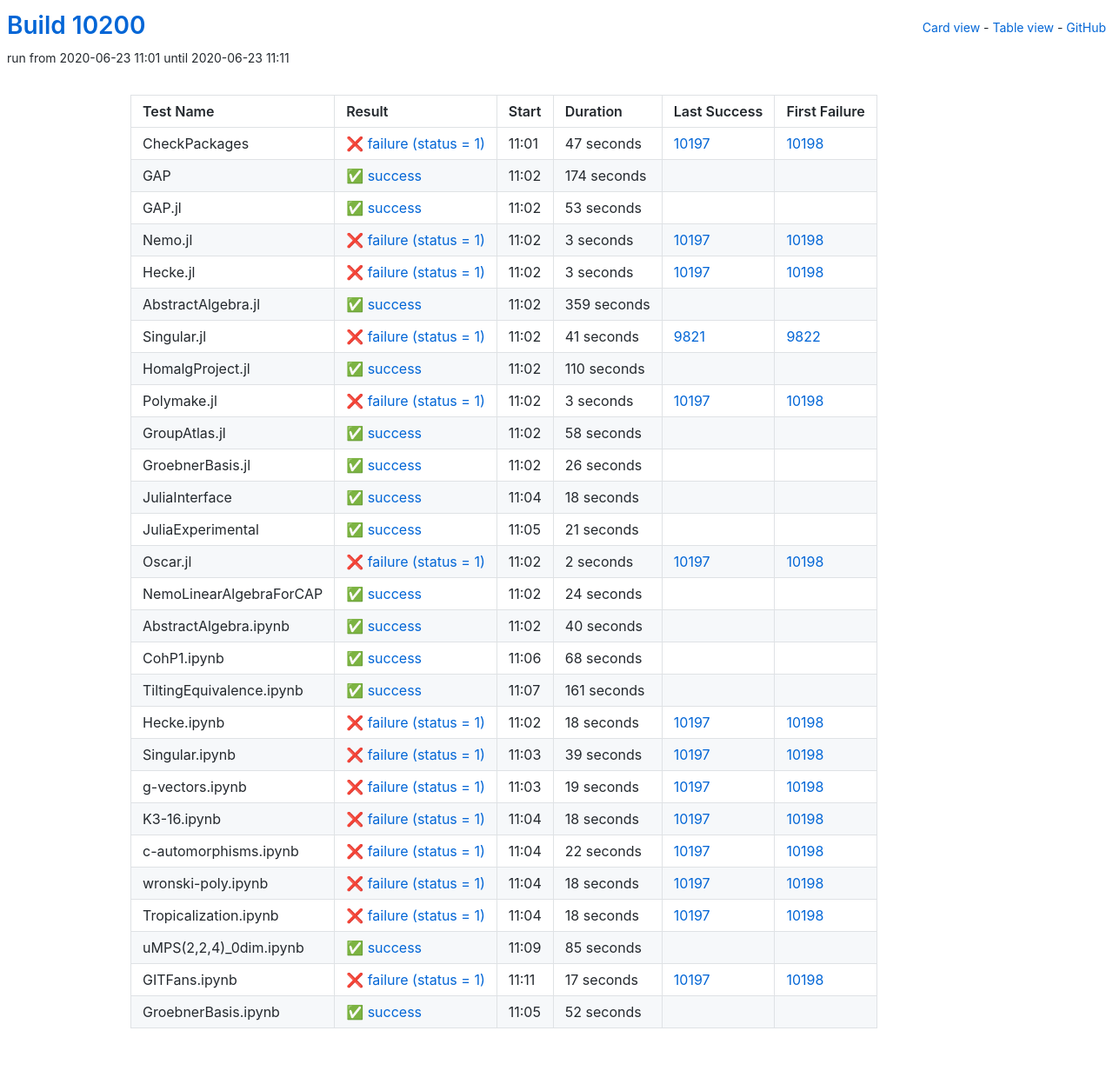
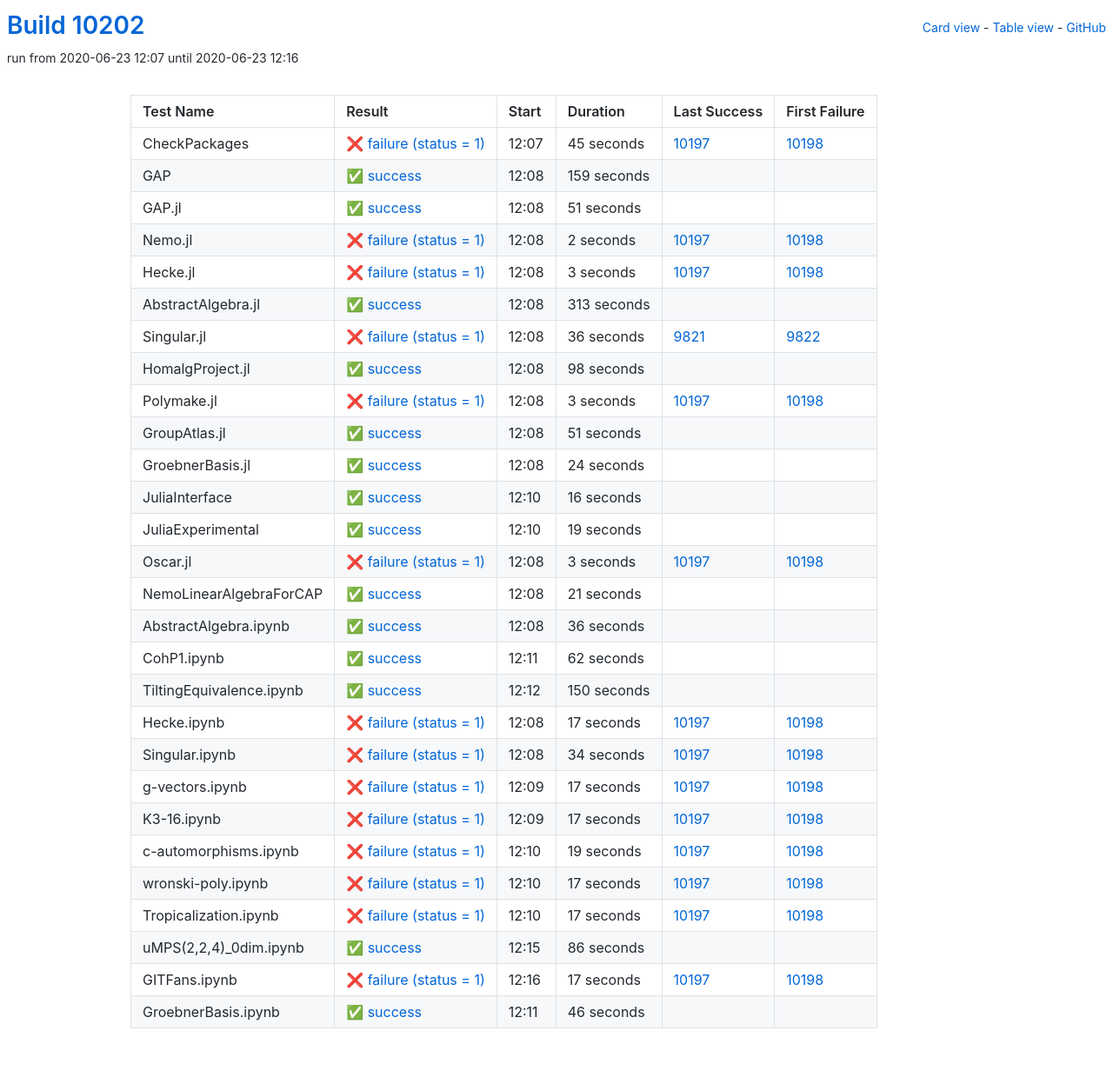
Before and after one commit to oscar-system/oscar-ci-status, a Jekyll site: the page built from table.html, in a window 1280 px wide. Shown: the whole page at 87% size. Built offline with Jekyll 4.4.1, drawn with Linux system fonts in a browser that asks for light colours.

Commit message:
Build #10202

```diff
--- a/_data/ci.yml
+++ b/_data/ci.yml
@@ -1,6 +1,6 @@
 ---
-build: 10200
-build_url: https://oscarci.mathematik.uni-kl.de/job/oscar/10200/
+build: 10202
+build_url: https://oscarci.mathematik.uni-kl.de/job/oscar/10202/
 job: oscar
 organization: oscar-system
 repo: oscar-ci-status
@@ -8,56 +8,56 @@
 tests:
 - name: CheckPackages
   id: checkpackages
-  log: https://oscarci.mathematik.uni-kl.de/job/oscar/10200/artifact/logs/build-10200/CheckPackages.log
-  start: 2020-06-23 11:01
+  log: https://oscarci.mathematik.uni-kl.de/job/oscar/10202/artifact/logs/build-10202/CheckPackages.log
+  start: 2020-06-23 12:07
   success: false
   exitcode: 1
   status: failure
-  duration: 47
+  duration: 45
   last_success: 10197
   last_success_url: https://oscarci.mathematik.uni-kl.de/job/oscar/10197/
   first_failure: 10198
   first_failure_url: https://oscarci.mathematik.uni-kl.de/job/oscar/10198/
 - name: GAP
   id: gap
-  log: https://oscarci.mathematik.uni-kl.de/job/oscar/10200/artifact/logs/build-10200/GAP.log
-  start: 2020-06-23 11:02
+  log: https://oscarci.mathematik.uni-kl.de/job/oscar/10202/artifact/logs/build-10202/GAP.log
+  start: 2020-06-23 12:08
   success: true
   exitcode: 0
   status: success
-  duration: 174
+  duration: 159
   last_success: false
   last_success_url:
   first_failure: false
   first_failure_url:
 - name: GAP.jl
   id: gap-jl
-  log: https://oscarci.mathematik.uni-kl.de/job/oscar/10200/artifact/logs/build-10200/GAP.jl.log
-  start: 2020-06-23 11:02
+  log: https://oscarci.mathematik.uni-kl.de/job/oscar/10202/artifact/logs/build-10202/GAP.jl.log
+  start: 2020-06-23 12:08
   success: true
   exitcode: 0
   status: success
-  duration: 53
+  duration: 51
   last_success: false
   last_success_url:
   first_failure: false
   first_failure_url:
 - name: Nemo.jl
   id: nemo-jl
-  log: https://oscarci.mathematik.uni-kl.de/job/oscar/10200/artifact/logs/build-10200/Nemo.jl.log
-  start: 2020-06-23 11:02
+  log: https://oscarci.mathematik.uni-kl.de/job/oscar/10202/artifact/logs/build-10202/Nemo.jl.log
+  start: 2020-06-23 12:08
   success: false
   exitcode: 1
   status: failure
-  duration: 3
+  duration: 2
   last_success: 10197
   last_success_url: https://oscarci.mathematik.uni-kl.de/job/oscar/10197/
   first_failure: 10198
   first_failure_url: https://oscarci.mathematik.uni-kl.de/job/oscar/10198/
 - name: Hecke.jl
   id: hecke-jl
-  log: https://oscarci.mathematik.uni-kl.de/job/oscar/10200/artifact/logs/build-10200/Hecke.jl.log
-  start: 2020-06-23 11:02
+  log: https://oscarci.mathematik.uni-kl.de/job/oscar/10202/artifact/logs/build-10202/Hecke.jl.log
+  start: 2020-06-23 12:08
   success: false
   exitcode: 1
   status: failure
@@ -68,44 +68,44 @@
   first_failure_url: https://oscarci.mathematik.uni-kl.de/job/oscar/10198/
 - name: AbstractAlgebra.jl
   id: abstractalgebra-jl
-  log: https://oscarci.mathematik.uni-kl.de/job/oscar/10200/artifact/logs/build-10200/AbstractAlgebra.jl.log
-  start: 2020-06-23 11:02
+  log: https://oscarci.mathematik.uni-kl.de/job/oscar/10202/artifact/logs/build-10202/AbstractAlgebra.jl.log
+  start: 2020-06-23 12:08
   success: true
   exitcode: 0
   status: success
-  duration: 359
+  duration: 313
   last_success: false
   last_success_url:
   first_failure: false
   first_failure_url:
 - name: Singular.jl
   id: singular-jl
-  log: https://oscarci.mathematik.uni-kl.de/job/oscar/10200/artifact/logs/build-10200/Singular.jl.log
-  start: 2020-06-23 11:02
+  log: https://oscarci.mathematik.uni-kl.de/job/oscar/10202/artifact/logs/build-10202/Singular.jl.log
+  start: 2020-06-23 12:08
   success: false
   exitcode: 1
   status: failure
-  duration: 41
+  duration: 36
   last_success: 9821
   last_success_url: https://oscarci.mathematik.uni-kl.de/job/oscar/9821/
   first_failure: 9822
   first_failure_url: https://oscarci.mathematik.uni-kl.de/job/oscar/9822/
 - name: HomalgProject.jl
   id: homalgproject-jl
-  log: https://oscarci.mathematik.uni-kl.de/job/oscar/10200/artifact/logs/build-10200/HomalgProject.jl.log
-  start: 2020-06-23 11:02
+  log: https://oscarci.mathematik.uni-kl.de/job/oscar/10202/artifact/logs/build-10202/HomalgProject.jl.log
+  start: 2020-06-23 12:08
   success: true
   exitcode: 0
   status: success
-  duration: 110
+  duration: 98
   last_success: false
   last_success_url:
   first_failure: false
   first_failure_url:
 - name: Polymake.jl
   id: polymake-jl
-  log: https://oscarci.mathematik.uni-kl.de/job/oscar/10200/artifact/logs/build-10200/Polymake.jl.log
-  start: 2020-06-23 11:02
+  log: https://oscarci.mathematik.uni-kl.de/job/oscar/10202/artifact/logs/build-10202/Polymake.jl.log
+  start: 2020-06-23 12:08
   success: false
   exitcode: 1
   status: failure
@@ -116,44 +116,68 @@
   first_failure_url: https://oscarci.mathematik.uni-kl.de/job/oscar/10198/
 - name: GroupAtlas.jl
   id: groupatlas-jl
-  log: https://oscarci.mathematik.uni-kl.de/job/oscar/10200/artifact/logs/build-10200/GroupAtlas.jl.log
-  start: 2020-06-23 11:02
+  log: https://oscarci.mathematik.uni-kl.de/job/oscar/10202/artifact/logs/build-10202/GroupAtlas.jl.log
+  start: 2020-06-23 12:08
   success: true
   exitcode: 0
   status: success
-  duration: 58
+  duration: 51
   last_success: false
   last_success_url:
   first_failure: false
   first_failure_url:
 - name: GroebnerBasis.jl
   id: groebnerbasis-jl
-  log: https://oscarci.mathematik.uni-kl.de/job/oscar/10200/artifact/logs/build-10200/GroebnerBasis.jl.log
-  start: 2020-06-23 11:02
+  log: https://oscarci.mathematik.uni-kl.de/job/oscar/10202/artifact/logs/build-10202/GroebnerBasis.jl.log
+  start: 2020-06-23 12:08
   success: true
   exitcode: 0
   status: success
-  duration: 26
+  duration: 24
   last_success: false
   last_success_url:
   first_failure: false
   first_failure_url:
 - name: JuliaInterface
   id: juliainterface
-  log: https://oscarci.mathematik.uni-kl.de/job/oscar/10200/artifact/logs/build-10200/JuliaInterface.log
-  start: 2020-06-23 11:04
+  log: https://oscarci.mathematik.uni-kl.de/job/oscar/10202/artifact/logs/build-10202/JuliaInterface.log
+  start: 2020-06-23 12:10
   success: true
   exitcode: 0
   status: success
-  duration: 18
+  duration: 16
   last_success: false
   last_success_url:
   first_failure: false
   first_failure_url:
 - name: JuliaExperimental
   id: juliaexperimental
-  log: https://oscarci.mathematik.uni-kl.de/job/oscar/10200/artifact/logs/build-10200/JuliaExperimental.log
-  start: 2020-06-23 11:05
+  log: https://oscarci.mathematik.uni-kl.de/job/oscar/10202/artifact/logs/build-10202/JuliaExperimental.log
+  start: 2020-06-23 12:10
+  success: true
+  exitcode: 0
+  status: success
+  duration: 19
+  last_success: false
+  last_success_url:
+  first_failure: false
+  first_failure_url:
+- name: Oscar.jl
+  id: oscar-jl
+  log: https://oscarci.mathematik.uni-kl.de/job/oscar/10202/artifact/logs/build-10202/Oscar.jl.log
+  start: 2020-06-23 12:08
+  success: false
+  exitcode: 1
+  status: failure
+  duration: 3
+  last_success: 10197
+  last_success_url: https://oscarci.mathematik.uni-kl.de/job/oscar/10197/
+  first_failure: 10198
+  first_failure_url: https://oscarci.mathematik.uni-kl.de/job/oscar/10198/
+- name: NemoLinearAlgebraForCAP
+  id: nemolinearalgebraforcap
+  log: https://oscarci.mathematik.uni-kl.de/job/oscar/10202/artifact/logs/build-10202/NemoLinearAlgebraForCAP.log
+  start: 2020-06-23 12:08
   success: true
   exitcode: 0
   status: success
@@ -162,94 +186,94 @@
   last_success_url:
   first_failure: false
   first_failure_url:
-- name: Oscar.jl
-  id: oscar-jl
-  log: https://oscarci.mathematik.uni-kl.de/job/oscar/10200/artifact/logs/build-10200/Oscar.jl.log
-  start: 2020-06-23 11:02
-  success: false
-  exitcode: 1
-  status: failure
-  duration: 2
-  last_success: 10197
-  last_success_url: https://oscarci.mathematik.uni-kl.de/job/oscar/10197/
-  first_failure: 10198
-  first_failure_url: https://oscarci.mathematik.uni-kl.de/job/oscar/10198/
-- name: NemoLinearAlgebraForCAP
-  id: nemolinearalgebraforcap
-  log: https://oscarci.mathematik.uni-kl.de/job/oscar/10200/artifact/logs/build-10200/NemoLinearAlgebraForCAP.log
-  start: 2020-06-23 11:02
+- name: AbstractAlgebra.ipynb
+  id: abstractalgebra-ipynb
+  log: https://oscarci.mathematik.uni-kl.de/job/oscar/10202/artifact/logs/build-10202/AbstractAlgebra.ipynb.log
+  start: 2020-06-23 12:08
   success: true
   exitcode: 0
   status: success
-  duration: 24
-  last_success: false
-  last_success_url:
-  first_failure: false
-  first_failure_url:
-- name: AbstractAlgebra.ipynb
-  id: abstractalgebra-ipynb
-  log: https://oscarci.mathematik.uni-kl.de/job/oscar/10200/artifact/logs/build-10200/AbstractAlgebra.ipynb.log
-  start: 2020-06-23 11:02
-  success: true
-  exitcode: 0
-  status: success
-  duration: 40
+  duration: 36
   last_success: false
   last_success_url:
   first_failure: false
   first_failure_url:
 - name: CohP1.ipynb
   id: cohp1-ipynb
-  log: https://oscarci.mathematik.uni-kl.de/job/oscar/10200/artifact/logs/build-10200/CohP1.ipynb.log
-  start: 2020-06-23 11:06
+  log: https://oscarci.mathematik.uni-kl.de/job/oscar/10202/artifact/logs/build-10202/CohP1.ipynb.log
+  start: 2020-06-23 12:11
   success: true
   exitcode: 0
   status: success
-  duration: 68
+  duration: 62
   last_success: false
   last_success_url:
   first_failure: false
   first_failure_url:
 - name: TiltingEquivalence.ipynb
   id: tiltingequivalence-ipynb
-  log: https://oscarci.mathematik.uni-kl.de/job/oscar/10200/artifact/logs/build-10200/TiltingEquivalence.ipynb.log
-  start: 2020-06-23 11:07
+  log: https://oscarci.mathematik.uni-kl.de/job/oscar/10202/artifact/logs/build-10202/TiltingEquivalence.ipynb.log
+  start: 2020-06-23 12:12
   success: true
   exitcode: 0
   status: success
-  duration: 161
+  duration: 150
   last_success: false
   last_success_url:
   first_failure: false
   first_failure_url:
 - name: Hecke.ipynb
   id: hecke-ipynb
-  log: https://oscarci.mathematik.uni-kl.de/job/oscar/10200/artifact/logs/build-10200/Hecke.ipynb.log
-  start: 2020-06-23 11:02
+  log: https://oscarci.mathematik.uni-kl.de/job/oscar/10202/artifact/logs/build-10202/Hecke.ipynb.log
+  start: 2020-06-23 12:08
   success: false
   exitcode: 1
   status: failure
-  duration: 18
+  duration: 17
   last_success: 10197
   last_success_url: https://oscarci.mathematik.uni-kl.de/job/oscar/10197/
   first_failure: 10198
   first_failure_url: https://oscarci.mathematik.uni-kl.de/job/oscar/10198/
 - name: Singular.ipynb
   id: singular-ipynb
-  log: https://oscarci.mathematik.uni-kl.de/job/oscar/10200/artifact/logs/build-10200/Singular.ipynb.log
-  start: 2020-06-23 11:03
+  log: https://oscarci.mathematik.uni-kl.de/job/oscar/10202/artifact/logs/build-10202/Singular.ipynb.log
+  start: 2020-06-23 12:08
   success: false
   exitcode: 1
   status: failure
-  duration: 39
+  duration: 34
   last_success: 10197
   last_success_url: https://oscarci.mathematik.uni-kl.de/job/oscar/10197/
   first_failure: 10198
   first_failure_url: https://oscarci.mathematik.uni-kl.de/job/oscar/10198/
 - name: g-vectors.ipynb
   id: g-vectors-ipynb
-  log: https://oscarci.mathematik.uni-kl.de/job/oscar/10200/artifact/logs/build-10200/g-vectors.ipynb.log
-  start: 2020-06-23 11:03
+  log: https://oscarci.mathematik.uni-kl.de/job/oscar/10202/artifact/logs/build-10202/g-vectors.ipynb.log
+  start: 2020-06-23 12:09
+  success: false
+  exitcode: 1
+  status: failure
+  duration: 17
+  last_success: 10197
+  last_success_url: https://oscarci.mathematik.uni-kl.de/job/oscar/10197/
+  first_failure: 10198
+  first_failure_url: https://oscarci.mathematik.uni-kl.de/job/oscar/10198/
+- name: K3-16.ipynb
+  id: k3-16-ipynb
+  log: https://oscarci.mathematik.uni-kl.de/job/oscar/10202/artifact/logs/build-10202/K3-16.ipynb.log
+  start: 2020-06-23 12:09
+  success: false
+  exitcode: 1
+  status: failure
+  duration: 17
+  last_success: 10197
+  last_success_url: https://oscarci.mathematik.uni-kl.de/job/oscar/10197/
+  first_failure: 10198
+  first_failure_url: https://oscarci.mathematik.uni-kl.de/job/oscar/10198/
+- name: c-automorphisms.ipynb
+  id: c-automorphisms-ipynb
+  log: https://oscarci.mathematik.uni-kl.de/job/oscar/10202/artifact/logs/build-10202/c-automorphisms.ipynb.log
+  start: 2020-06-23 12:10
   success: false
   exitcode: 1
   status: failure
@@ -258,70 +282,46 @@
   last_success_url: https://oscarci.mathematik.uni-kl.de/job/oscar/10197/
   first_failure: 10198
   first_failure_url: https://oscarci.mathematik.uni-kl.de/job/oscar/10198/
-- name: K3-16.ipynb
-  id: k3-16-ipynb
-  log: https://oscarci.mathematik.uni-kl.de/job/oscar/10200/artifact/logs/build-10200/K3-16.ipynb.log
-  start: 2020-06-23 11:04
+- name: wronski-poly.ipynb
+  id: wronski-poly-ipynb
+  log: https://oscarci.mathematik.uni-kl.de/job/oscar/10202/artifact/logs/build-10202/wronski-poly.ipynb.log
+  start: 2020-06-23 12:10
   success: false
   exitcode: 1
   status: failure
-  duration: 18
-  last_success: 10197
-  last_success_url: https://oscarci.mathematik.uni-kl.de/job/oscar/10197/
-  first_failure: 10198
-  first_failure_url: https://oscarci.mathematik.uni-kl.de/job/oscar/10198/
-- name: c-automorphisms.ipynb
-  id: c-automorphisms-ipynb
-  log: https://oscarci.mathematik.uni-kl.de/job/oscar/10200/artifact/logs/build-10200/c-automorphisms.ipynb.log
-  start: 2020-06-23 11:04
-  success: false
-  exitcode: 1
-  status: failure
-  duration: 22
-  last_success: 10197
-  last_success_url: https://oscarci.mathematik.uni-kl.de/job/oscar/10197/
-  first_failure: 10198
-  first_failure_url: https://oscarci.mathematik.uni-kl.de/job/oscar/10198/
-- name: wronski-poly.ipynb
-  id: wronski-poly-ipynb
-  log: https://oscarci.mathematik.uni-kl.de/job/oscar/10200/artifact/logs/build-10200/wronski-poly.ipynb.log
-  start: 2020-06-23 11:04
-  success: false
-  exitcode: 1
-  status: failure
-  duration: 18
+  duration: 17
   last_success: 10197
   last_success_url: https://oscarci.mathematik.uni-kl.de/job/oscar/10197/
   first_failure: 10198
   first_failure_url: https://oscarci.mathematik.uni-kl.de/job/oscar/10198/
 - name: Tropicalization.ipynb
   id: tropicalization-ipynb
-  log: https://oscarci.mathematik.uni-kl.de/job/oscar/10200/artifact/logs/build-10200/Tropicalization.ipynb.log
-  start: 2020-06-23 11:04
+  log: https://oscarci.mathematik.uni-kl.de/job/oscar/10202/artifact/logs/build-10202/Tropicalization.ipynb.log
+  start: 2020-06-23 12:10
   success: false
   exitcode: 1
   status: failure
-  duration: 18
+  duration: 17
   last_success: 10197
   last_success_url: https://oscarci.mathematik.uni-kl.de/job/oscar/10197/
   first_failure: 10198
   first_failure_url: https://oscarci.mathematik.uni-kl.de/job/oscar/10198/
 - name: uMPS(2,2,4)_0dim.ipynb
   id: umps-2-2-4-0dim-ipynb
-  log: https://oscarci.mathematik.uni-kl.de/job/oscar/10200/artifact/logs/build-10200/uMPS-2-2-4-_0dim.ipynb.log
-  start: 2020-06-23 11:09
+  log: https://oscarci.mathematik.uni-kl.de/job/oscar/10202/artifact/logs/build-10202/uMPS-2-2-4-_0dim.ipynb.log
+  start: 2020-06-23 12:15
   success: true
   exitcode: 0
   status: success
-  duration: 85
+  duration: 86
   last_success: false
   last_success_url:
   first_failure: false
   first_failure_url:
 - name: GITFans.ipynb
   id: gitfans-ipynb
-  log: https://oscarci.mathematik.uni-kl.de/job/oscar/10200/artifact/logs/build-10200/GITFans.ipynb.log
-  start: 2020-06-23 11:11
+  log: https://oscarci.mathematik.uni-kl.de/job/oscar/10202/artifact/logs/build-10202/GITFans.ipynb.log
+  start: 2020-06-23 12:16
   success: false
   exitcode: 1
   status: failure
@@ -332,12 +332,12 @@
   first_failure_url: https://oscarci.mathematik.uni-kl.de/job/oscar/10198/
 - name: GroebnerBasis.ipynb
   id: groebnerbasis-ipynb
-  log: https://oscarci.mathematik.uni-kl.de/job/oscar/10200/artifact/logs/build-10200/GroebnerBasis.ipynb.log
-  start: 2020-06-23 11:05
+  log: https://oscarci.mathematik.uni-kl.de/job/oscar/10202/artifact/logs/build-10202/GroebnerBasis.ipynb.log
+  start: 2020-06-23 12:11
   success: true
   exitcode: 0
   status: success
-  duration: 52
+  duration: 46
   last_success: false
   last_success_url:
   first_failure: false
```
Also changed, not shown: README.md.
